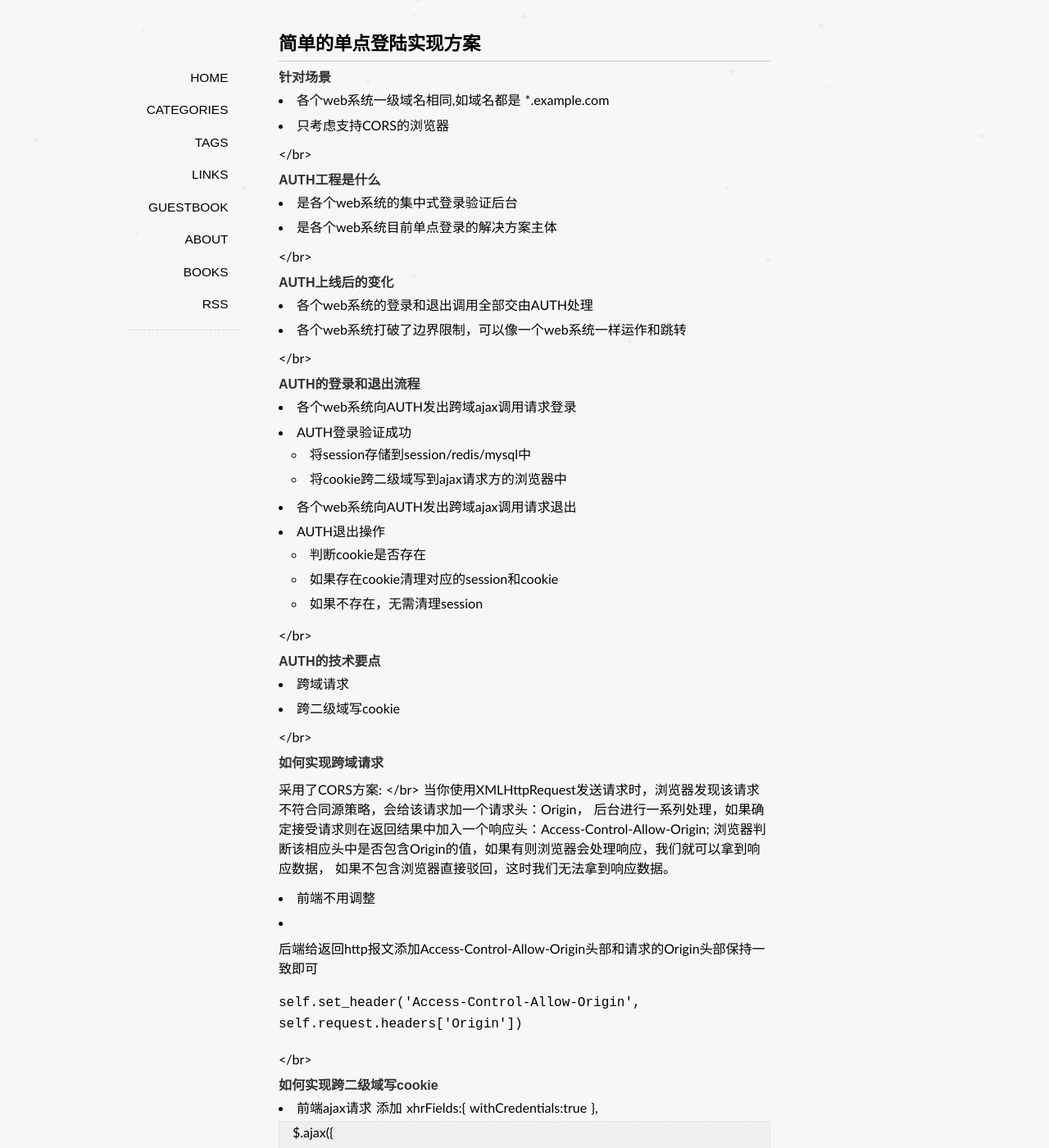
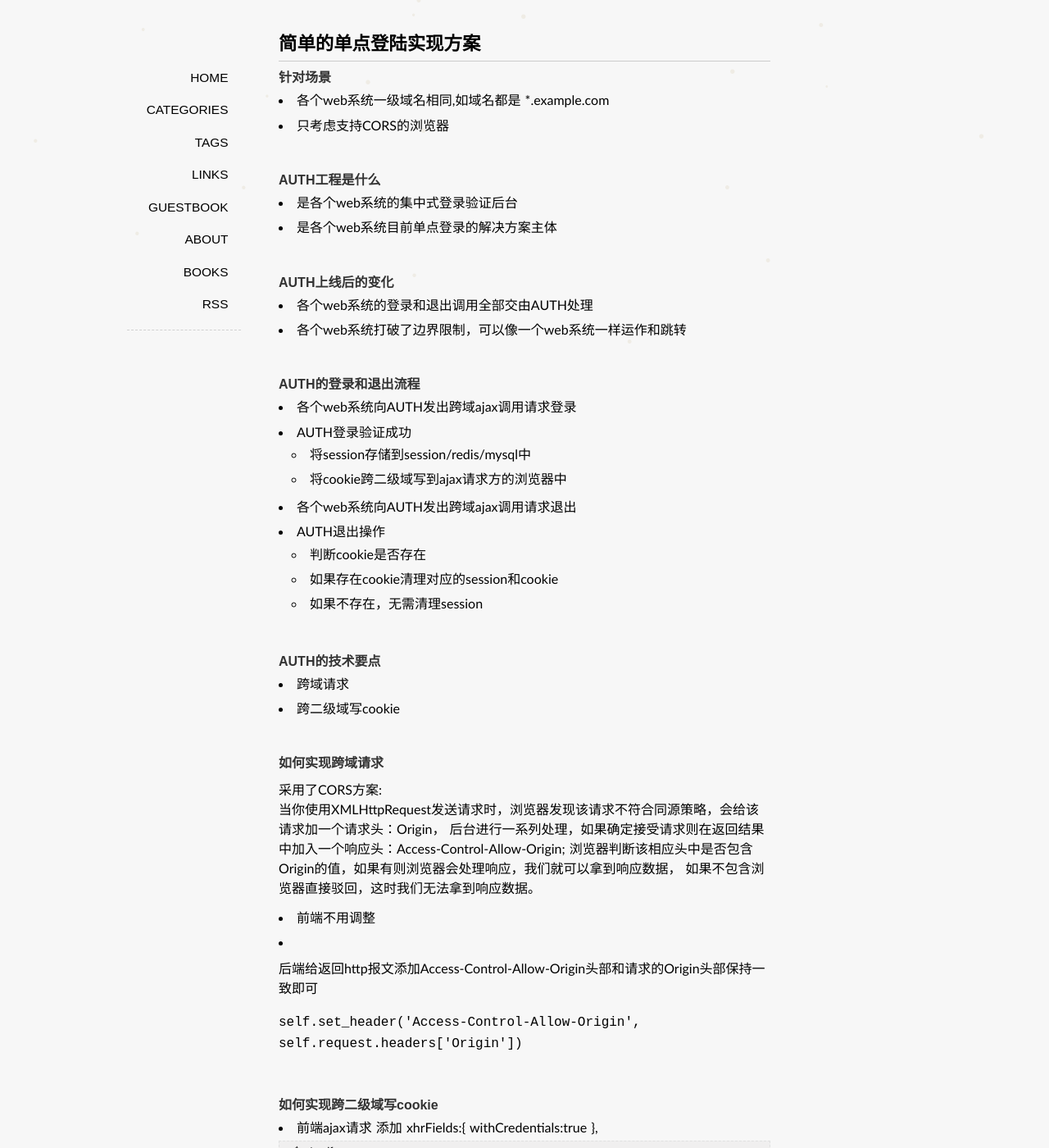
Before and after one commit to hopehook/HopeHook.com, a Jekyll site: the page built from _posts/2016-09-14-single_sign_on.md, in a window 1280 px wide and 1400 px high. Shown: the whole window at 82% size. Built offline with Jekyll 4.4.1, drawn with Linux system fonts in a browser that asks for light colours; some web fonts are replaced; comment, search, counter and statistics services are not loaded.

Commit message:
Create 2016-09-14-single_sign_on.md

```diff
--- a/_posts/2016-09-14-single_sign_on.md
+++ b/_posts/2016-09-14-single_sign_on.md
@@ -13,19 +13,19 @@ tags: github
 * 各个web系统一级域名相同,如域名都是 *.example.com
 * 只考虑支持CORS的浏览器
 
-</br>
+<br/>
 #### AUTH工程是什么
 
 * 是各个web系统的集中式登录验证后台
 * 是各个web系统目前单点登录的解决方案主体
 
-</br>
+<br/>
 #### AUTH上线后的变化
 
 * 各个web系统的登录和退出调用全部交由AUTH处理
 * 各个web系统打破了边界限制，可以像一个web系统一样运作和跳转
 
-</br>
+<br/>
 #### AUTH的登录和退出流程
 <ul>
   <li>
@@ -50,17 +50,17 @@ tags: github
   </li>
 </ul>
 
-</br>
+<br/>
 #### AUTH的技术要点
 
 * 跨域请求
 * 跨二级域写cookie
 
-</br>
+<br/>
 #### 如何实现跨域请求
 
 采用了CORS方案:
-</br>
+<br/>
 当你使用XMLHttpRequest发送请求时，浏览器发现该请求不符合同源策略，会给该请求加一个请求头：Origin，
 后台进行一系列处理，如果确定接受请求则在返回结果中加入一个响应头：Access-Control-Allow-Origin;
 浏览器判断该相应头中是否包含Origin的值，如果有则浏览器会处理响应，我们就可以拿到响应数据，
@@ -71,7 +71,7 @@ tags: github
 
   `self.set_header('Access-Control-Allow-Origin', self.request.headers['Origin'])`
 
-</br>
+<br/>
 #### 如何实现跨二级域写cookie
 
 * 前端ajax请求
@@ -97,5 +97,5 @@ $.ajax({
  });
 </pre>
 * 后端设置的头部
-</br>
+<br/>
    `self.set_header('Access-Control-Allow-Credentials', 'true')`
```
